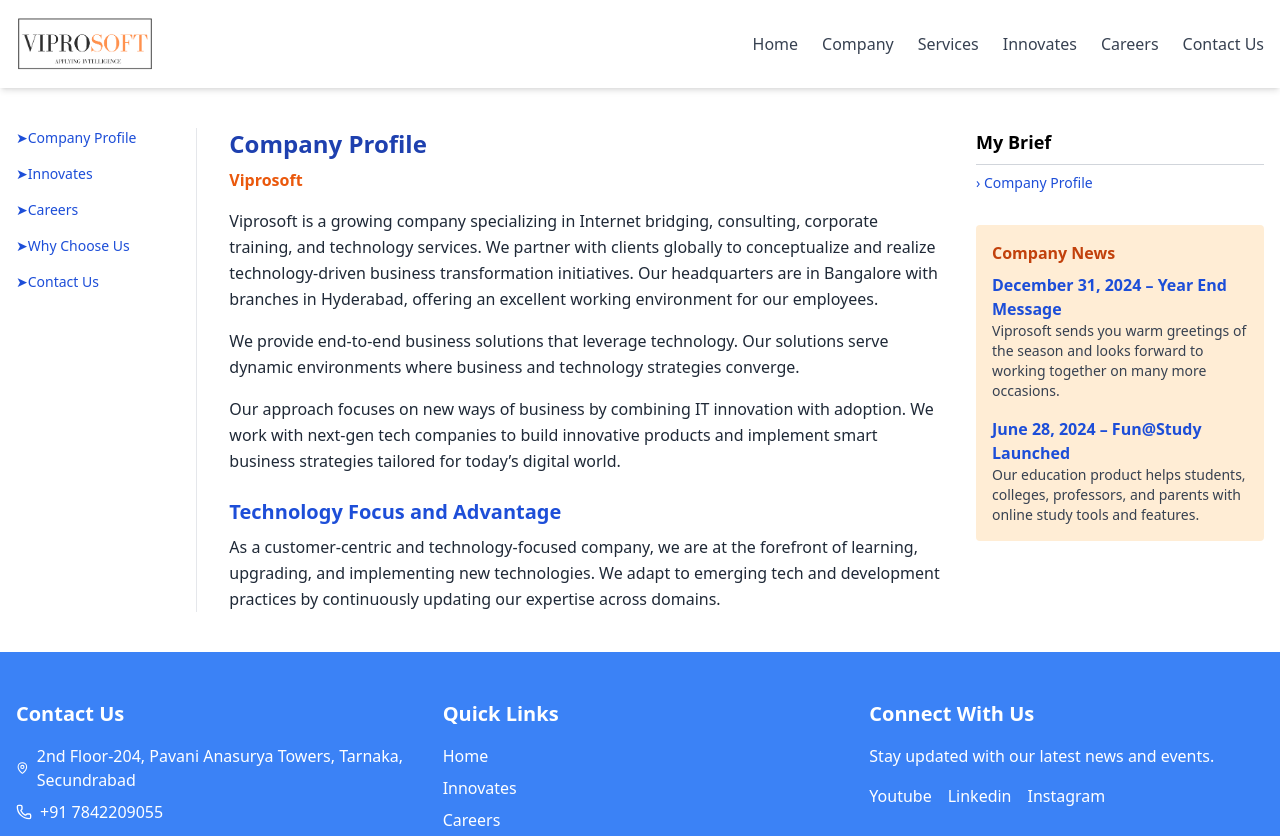
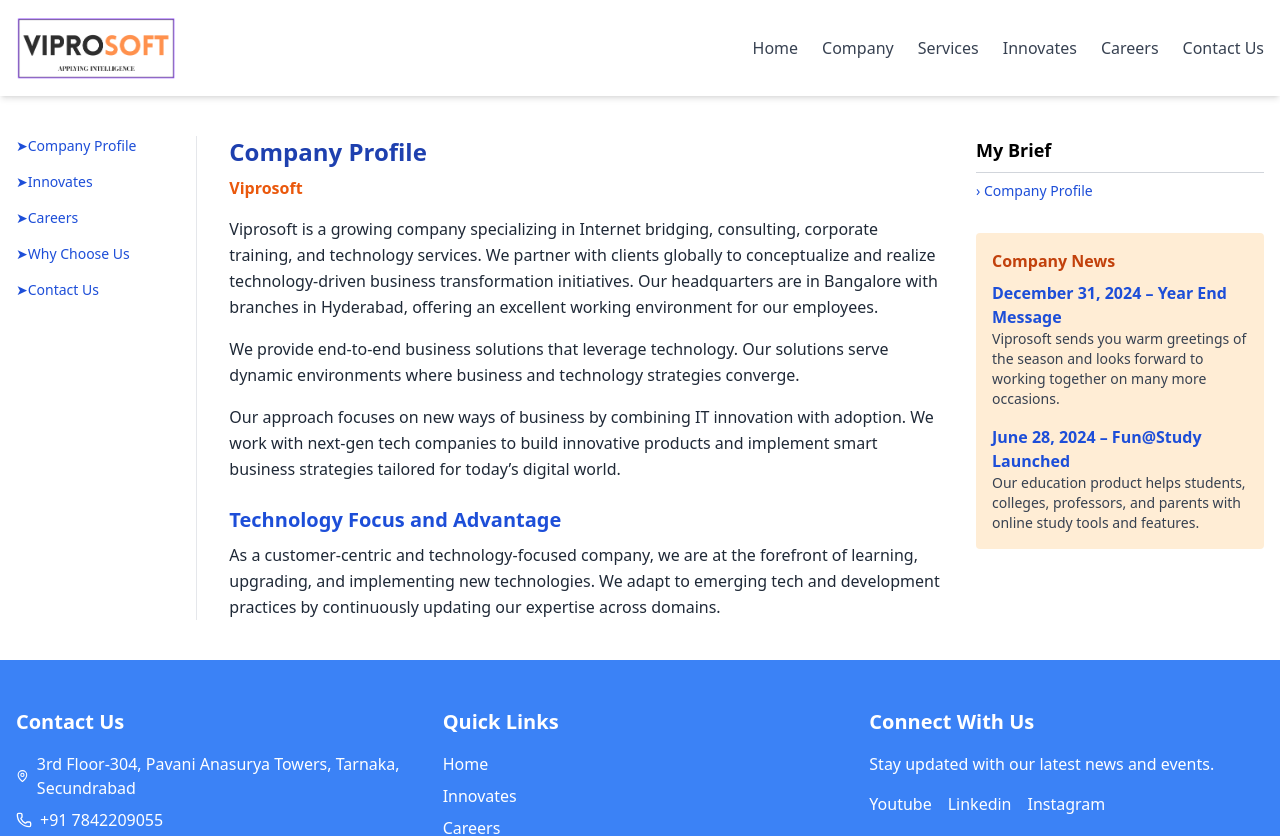
Before and after one commit to Bhuvan0109/Viprosys-web, a React (Create React App) app: page /about in a window 1280 px wide. Shown: the top 836 px of the page. Built offline with nearby package versions, Linux system fonts and the light colour scheme.

Commit message:
fivith  commit

```diff
--- a/src/pages/Footer.js
+++ b/src/pages/Footer.js
@@ -16,7 +16,7 @@
                 rel="noopener noreferrer"
                 className="hover:underline text-black-600"
               >
-                2nd Floor-204, Pavani Anasurya Towers, Tarnaka, Secundrabad
+                3rd Floor-304, Pavani Anasurya Towers, Tarnaka, Secundrabad
               </a>
             </p>
 
--- a/src/pages/navbar.js
+++ b/src/pages/navbar.js
@@ -10,7 +10,7 @@
         <div className="flex items-center justify-between py-4">
           <div className="flex items-center gap-4">
             <Link to="/">
-  <img src={logo} alt="viprosoft logo" className="h-14 w-auto cursor-pointer" />
+  <img src={logo} alt="viprosoft logo" className="h-16 w-auto cursor-pointer" />
 </Link>
           </div>
           <nav className="hidden md:block">
```
Also changed, not shown: src/images/VIPROSOFT.jpeg.
